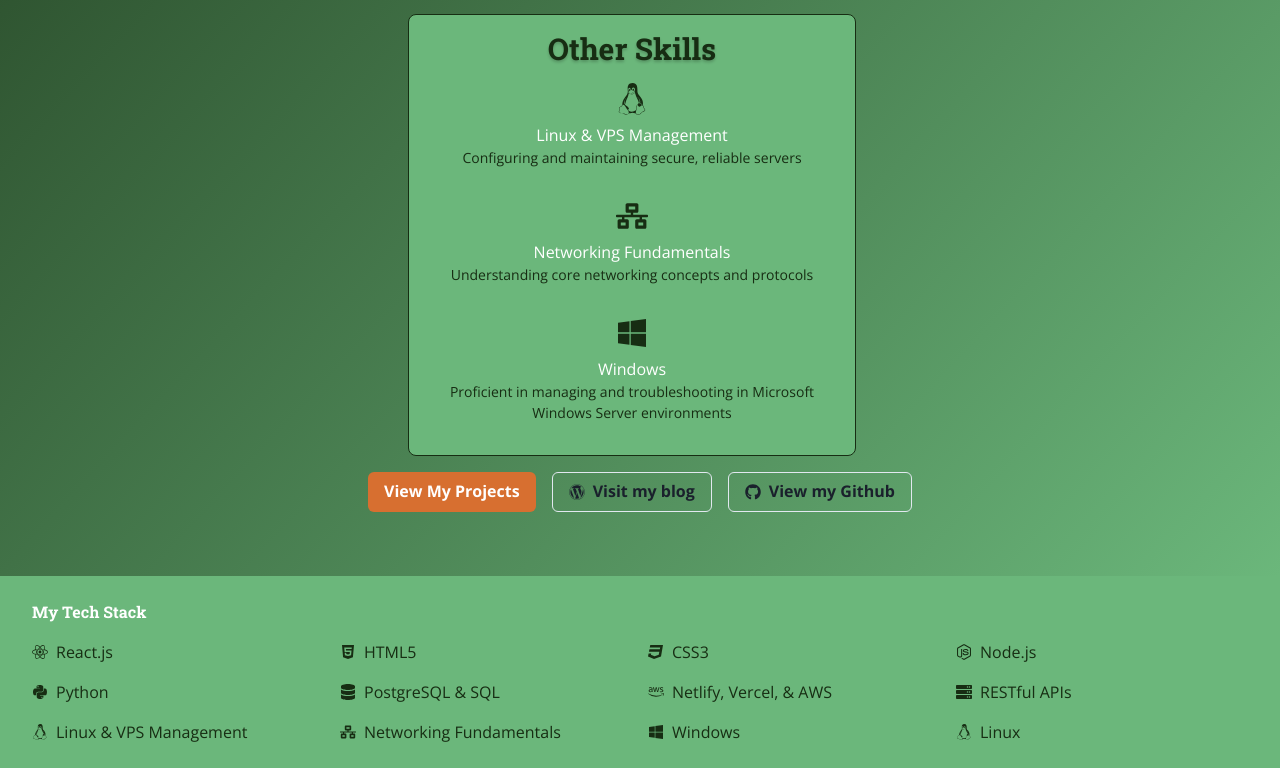
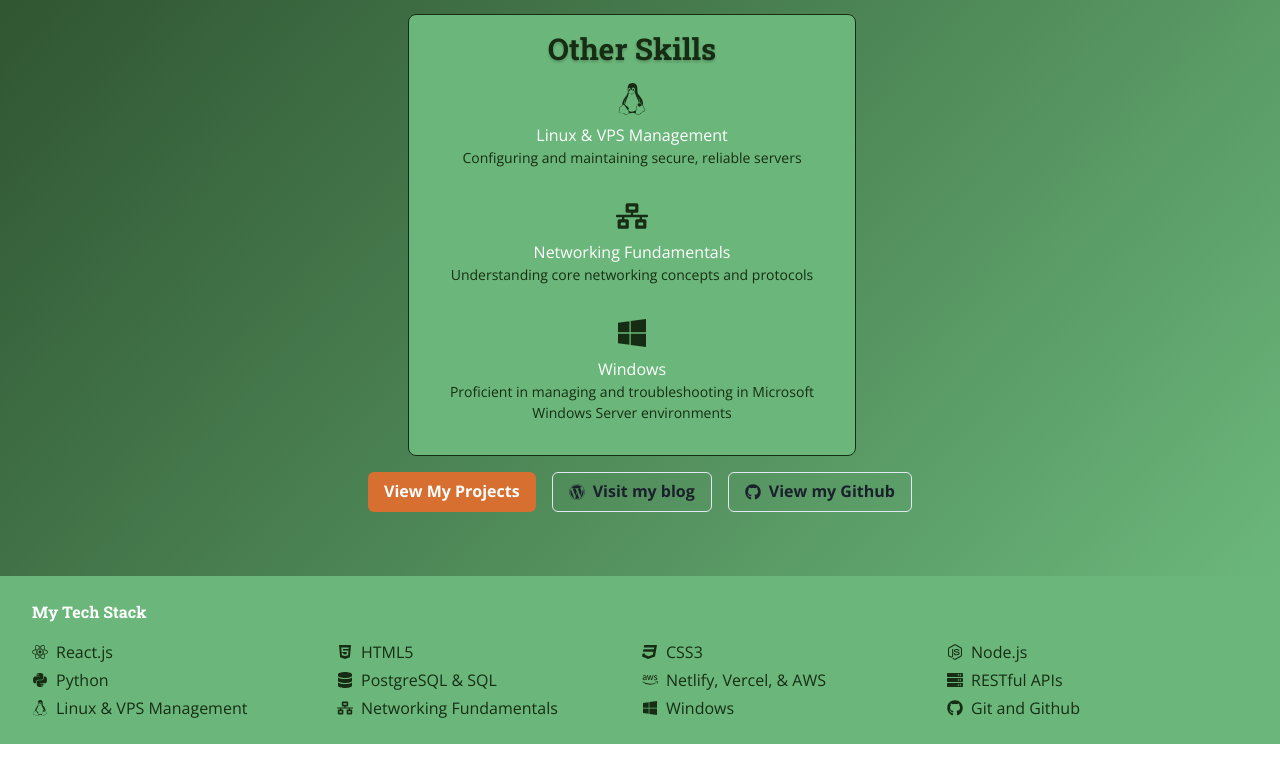
Before and after one commit to jdwd40/portfolio, a React (Vite) app: page /skillslist in a window 1280 px wide. Shown: the part 846-1614 px from the top of the page. After the commit the page ends 1590 px from the top, so only its background shows below. Built offline with nearby package versions, Linux system fonts and the light colour scheme.

Commit message:
added github to footer skills

```diff
--- a/src/components/Footer.jsx
+++ b/src/components/Footer.jsx
@@ -12,6 +12,7 @@
   FaNetworkWired,
   FaWindows,
   FaLinux,
+  FaGithub,
 } from 'react-icons/fa';
 
 const Footer = () => {
@@ -23,7 +24,7 @@
         <Heading color='white' as="h1" size="m" mb="4">
             My Tech Stack
         </Heading>
-      <SimpleGrid columns={{ base: 2, sm: 3, md: 4 }} spacing="4">
+      <SimpleGrid columns={{ base: 2, sm: 3, md: 4 }} spacing="1">
         {/* Frontend Development */}
         <Flex alignItems="center">
           <FaReact size="1em" />
@@ -77,8 +78,8 @@
           <Text ml="2">Windows</Text>
         </Flex>
         <Flex alignItems="center">
-          <FaLinux size="1em" />
-          <Text ml="2">Linux</Text>
+          <FaGithub size="1em" />
+          <Text ml="2">Git and Github</Text>
         </Flex>
       </SimpleGrid>
     </Box>
```
